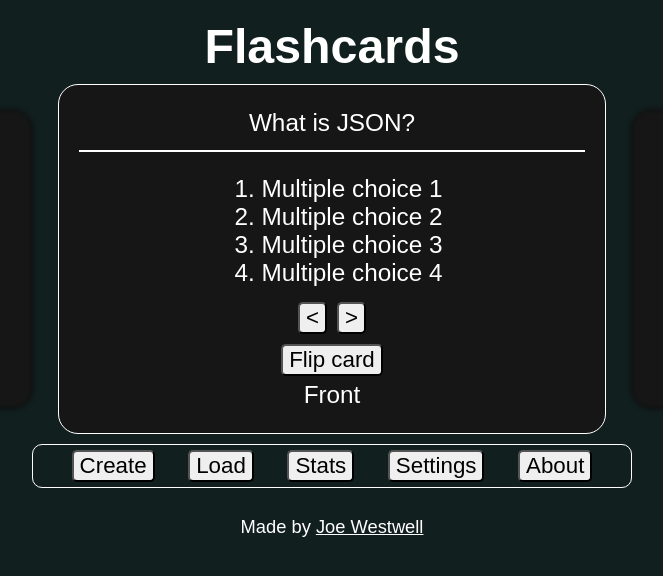
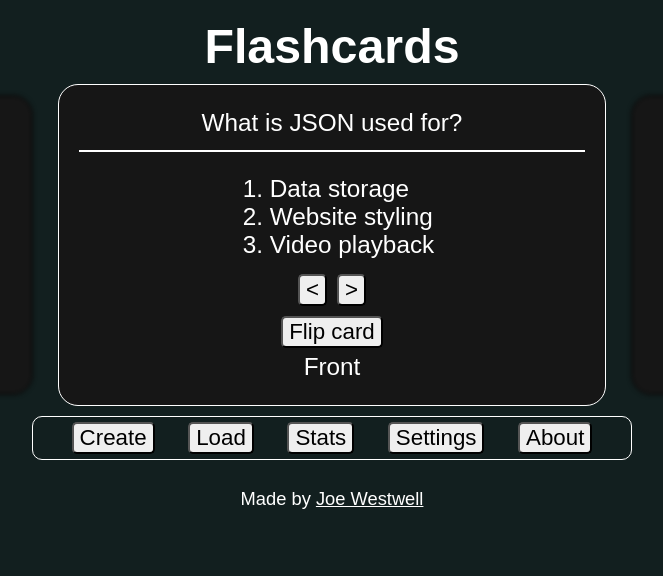
Before and after one commit to J-Wll/flashcards, a React (Vite) app: page / in a window 1280 px wide. Shown: the top 576 px of the page, without its empty margins (308-971 px from the left). Built offline with nearby package versions, Linux system fonts and the light colour scheme.

Commit message:
Loads multiple choice if it exists in the question

```diff
--- a/src/Flashcard.jsx
+++ b/src/Flashcard.jsx
@@ -16,13 +16,23 @@ export default function Flashcard(props) {
     }
 
     function ifMultipleChoice() {
+        if (cardSide != "Front") { return }
+        let choices = [];
+
+        for (let i in props.question.multipleChoiceAnswers) {
+            choices.push(
+                <li key={i}>{props.question.multipleChoiceAnswers[i]["mcq"]}</li>
+            )
+        }
+
         return props.question.multipleChoice === "true" ?
-            <ol className="text-white">
-                <li>Multiple choice 1</li>
-                <li>Multiple choice 2</li>
-                <li>Multiple choice 3</li>
-                <li>Multiple choice 4</li>
-            </ol> : <></>
+            <>
+                <div className="divider-line"></div>
+                <ol className="text-white">
+                    {choices}
+                </ol>
+            </>
+            : <></>
     }
 
 
@@ -35,7 +45,6 @@ export default function Flashcard(props) {
             return (<div id="active-flashcard" className={`flashcard active ${props.extraClasses}`}>
                 {/* <p className="text-white">{props.question.front}</p> */}
                 <p className="text-white">{checkSide()}</p>
-                <div className="divider-line"></div>
                 {/* Multiple choices conditionally render based on property within questions json */}
 
                 {ifMultipleChoice()}
--- a/src/json/questions.json
+++ b/src/json/questions.json
@@ -1,12 +1,12 @@
 [
     {
-        "front": "What is JSON?",
+        "front": "What is JSON used for?",
         "back": "JSON is a data format based on JavaScript object syntax https://developer.mozilla.org/en-US/docs/Learn/JavaScript/Objects/JSON",
         "multipleChoice": "true",
         "multipleChoiceAnswers": [
-            {"mc1:": "Data storage"},
-            {"mc2": "Website styling"},
-            {"mc3": "Video playback"}
+            {"mcq": "Data storage"},
+            {"mcq": "Website styling"},
+            {"mcq": "Video playback"}
         ]
     },
     {
```
